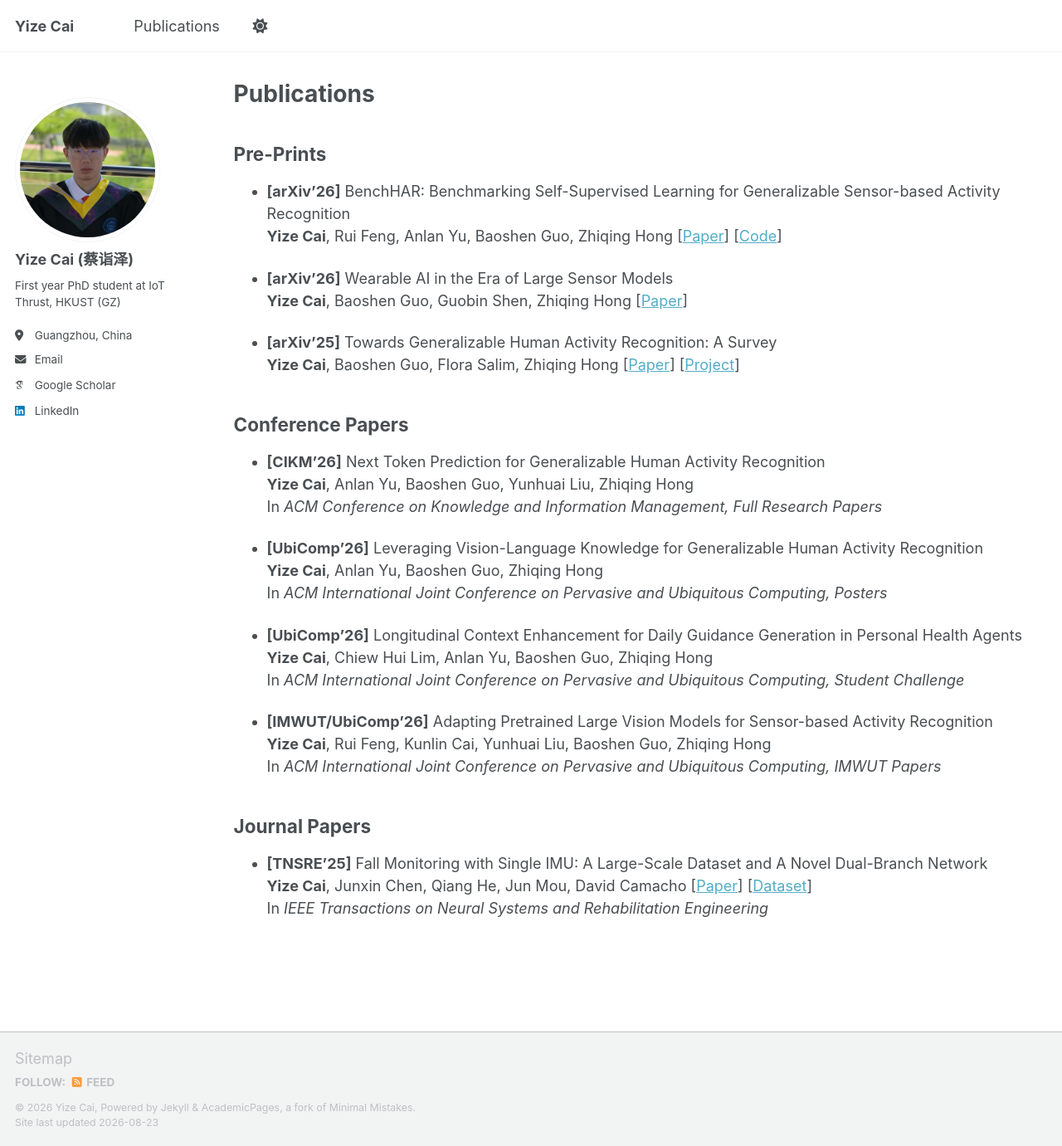
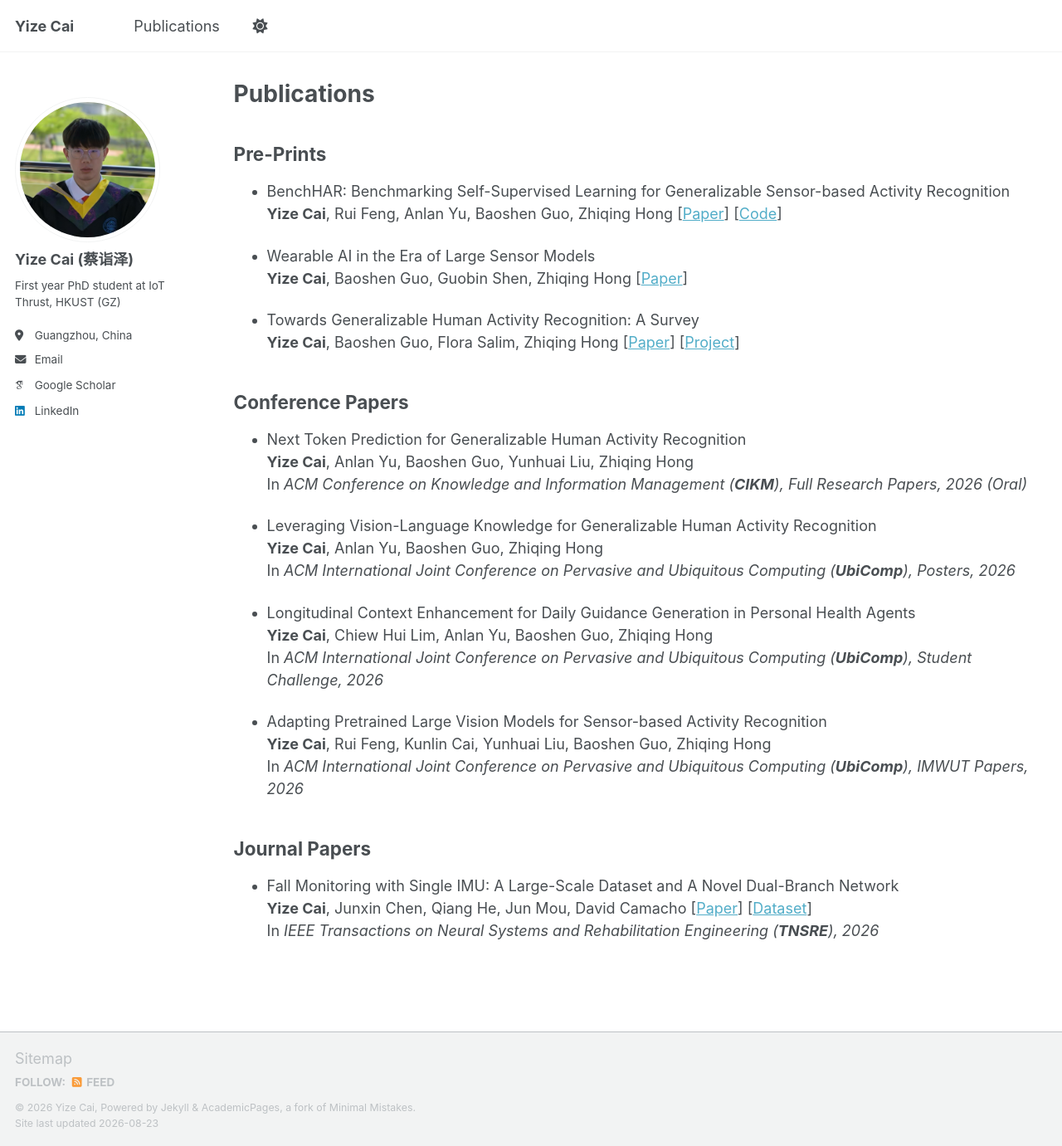
Before and after one commit to saiketa/saiketa.github.io, a Jekyll site: the page built from _pages/publications.md, in a window 1280 px wide and 1381 px high. Shown: the whole window at 83% size. Built offline with Jekyll 4.4.1, drawn with Linux system fonts in a browser that asks for light colours; some web fonts are replaced; a script bundle is joined from its source files by our own code; library files that are not in the unit come from our copies.

Commit message:
Update publications.md

```diff
--- a/_pages/publications.md
+++ b/_pages/publications.md
@@ -11,39 +11,39 @@ author_profile: true
 
 ## Pre-Prints
 
-- **[arXiv'26]** BenchHAR: Benchmarking Self-Supervised Learning for Generalizable Sensor-based Activity Recognition<br>
+- BenchHAR: Benchmarking Self-Supervised Learning for Generalizable Sensor-based Activity Recognition<br>
 **Yize Cai**, Rui Feng, Anlan Yu, Baoshen Guo, Zhiqing Hong
 [[Paper](https://arxiv.org/abs/2605.08296)] [[Code](https://github.com/saiketa/HAR-Bench)]
 
-- **[arXiv'26]** Wearable AI in the Era of Large Sensor Models<br>
+- Wearable AI in the Era of Large Sensor Models<br>
 **Yize Cai**, Baoshen Guo, Guobin Shen, Zhiqing Hong
 [[Paper](https://arxiv.org/abs/2604.10172)]
 
-- **[arXiv'25]** Towards Generalizable Human Activity Recognition: A Survey<br>
+- Towards Generalizable Human Activity Recognition: A Survey<br>
 **Yize Cai**, Baoshen Guo, Flora Salim, Zhiqing Hong
 [[Paper](https://arxiv.org/abs/2508.12213)] [[Project](https://github.com/rh20624/Awesome-IMU-Sensing)]
 
 ## Conference Papers
 
-- **[CIKM'26]** Next Token Prediction for Generalizable Human Activity Recognition<br>
+- Next Token Prediction for Generalizable Human Activity Recognition<br>
 **Yize Cai**, Anlan Yu, Baoshen Guo, Yunhuai Liu, Zhiqing Hong <br>
-In *ACM Conference on Knowledge and Information Management, Full Research Papers*
+In *ACM Conference on Knowledge and Information Management (**CIKM**), Full Research Papers, 2026 (Oral)*
 
-- **[UbiComp'26]**  Leveraging Vision-Language Knowledge for Generalizable Human Activity Recognition<br>
+- Leveraging Vision-Language Knowledge for Generalizable Human Activity Recognition<br>
 **Yize Cai**, Anlan Yu, Baoshen Guo, Zhiqing Hong<br>
-In *ACM International Joint Conference on Pervasive and Ubiquitous Computing, Posters*
+In *ACM International Joint Conference on Pervasive and Ubiquitous Computing (**UbiComp**), Posters, 2026*
 
-- **[UbiComp'26]**  Longitudinal Context Enhancement for Daily Guidance Generation in Personal Health Agents<br>
+- Longitudinal Context Enhancement for Daily Guidance Generation in Personal Health Agents<br>
 **Yize Cai**, Chiew Hui Lim, Anlan Yu, Baoshen Guo, Zhiqing Hong<br>
-In *ACM International Joint Conference on Pervasive and Ubiquitous Computing, Student Challenge*
+In *ACM International Joint Conference on Pervasive and Ubiquitous Computing (**UbiComp**), Student Challenge, 2026*
 
-- **[IMWUT/UbiComp'26]** Adapting Pretrained Large Vision Models for Sensor-based Activity Recognition<br>
+- Adapting Pretrained Large Vision Models for Sensor-based Activity Recognition<br>
 **Yize Cai**, Rui Feng, Kunlin Cai, Yunhuai Liu, Baoshen Guo, Zhiqing Hong<br>
-In *ACM International Joint Conference on Pervasive and Ubiquitous Computing, IMWUT Papers*
+In *ACM International Joint Conference on Pervasive and Ubiquitous Computing (**UbiComp**), IMWUT Papers, 2026*
 
 ## Journal Papers
 
-- **[TNSRE'25]** Fall Monitoring with Single IMU: A Large-Scale Dataset and A Novel Dual-Branch Network<br>
+- Fall Monitoring with Single IMU: A Large-Scale Dataset and A Novel Dual-Branch Network<br>
 **Yize Cai**, Junxin Chen, Qiang He, Jun Mou, David Camacho
 [[Paper](https://ieeexplore.ieee.org/document/11303325)] [[Dataset](https://zenodo.org/records/17552449)]<br>
-In *IEEE Transactions on Neural Systems and Rehabilitation Engineering*
+In *IEEE Transactions on Neural Systems and Rehabilitation Engineering (**TNSRE**), 2026*
```
